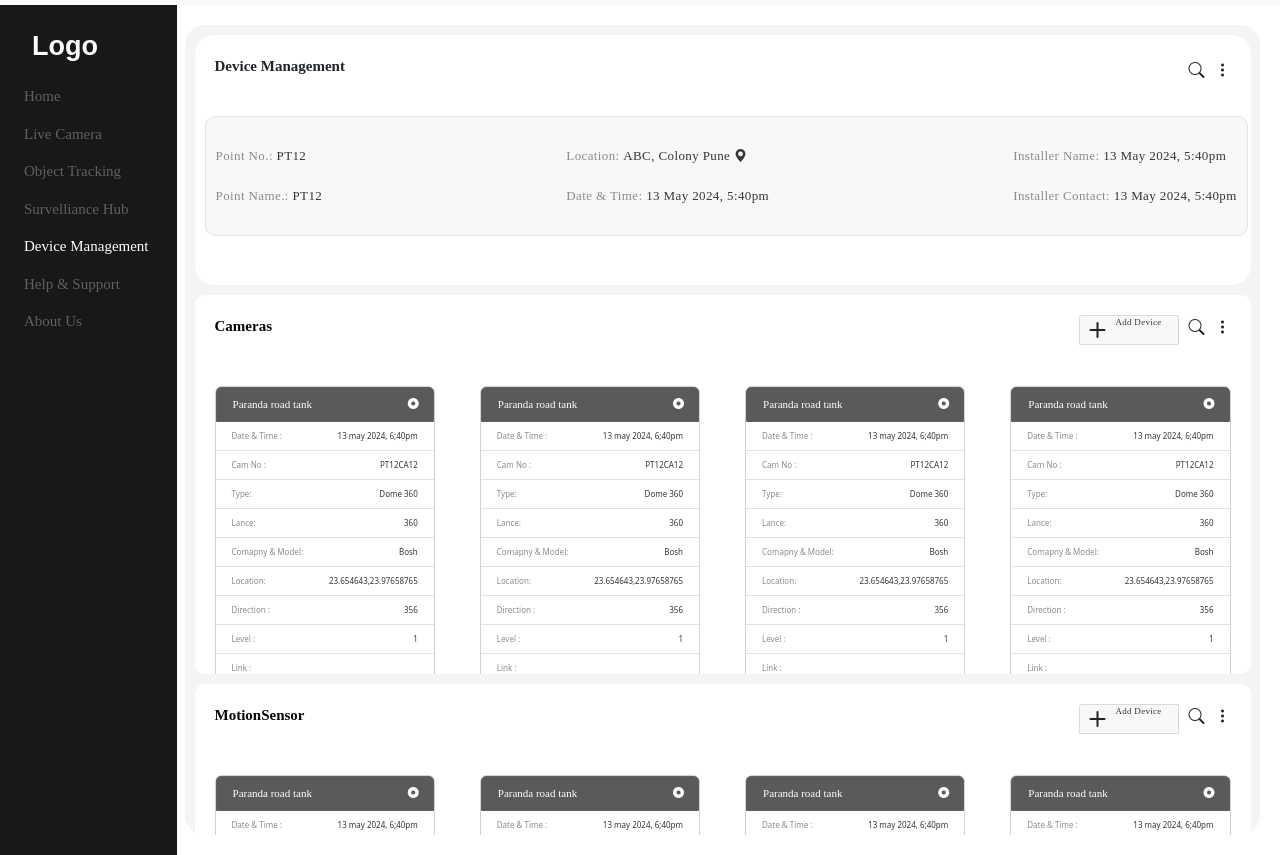
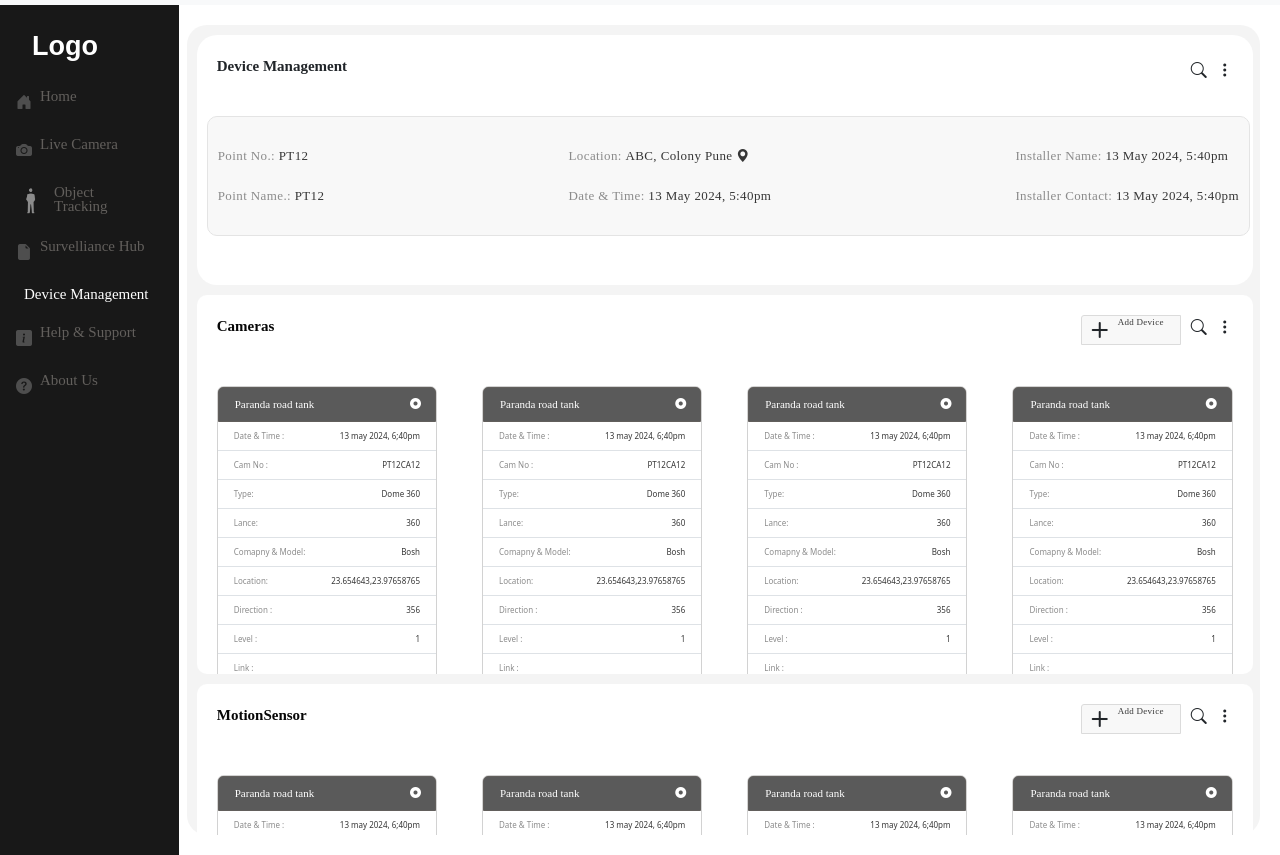
Before and after one commit to SiddhiBhadange/Task-4, a plain HTML site: page index.html in a window 1280 px wide. Shown: the part 73-928 px from the top of the page. Drawn offline with nearby package versions, Linux system fonts and the light colour scheme.

Commit message:
sixth commit

```diff
--- a/index.html
+++ b/index.html
@@ -73,7 +73,7 @@
                 <li class="nav-item my-sm-1 my-2">
                   <a href="#" class="nav-link text-black text-center text-sm-start" aria-current="page"
                     style=" display: flex;">
-
+                    <i class="bi bi-house-door-fill" style="color: #4e4e4e;"></i>
                     <span class="ms-2  d-sm-inline" style="color: #625F5C;font-family:Poppins;font-weight:400;font-size:15px;line-height: 13.5px;letter-spacing: 3%;">Home</span>
                   </a>
                 </li>
@@ -81,7 +81,7 @@
 
                 <li class="nav-item my-sm-1 my-2">
                   <a href="#" class="nav-link text-black" aria-current="page" style=" display: flex;">
-
+                    <i class="bi bi-camera-fill" style="color: #4e4e4e;"></i>
                     <span class="ms-2  d-sm-inline" style="color: #625F5C;font-family:Poppins;font-weight:400;font-size:15px;line-height: 13.5px;letter-spacing: 3%;">Live Camera</span>
                   </a>
                 </li>
@@ -90,7 +90,7 @@
                 <li class="nav-item  my-sm-1 my-2 ">
                   <a href="#" data-bs-toggle="collapse" class="nav-link text-black" aria-current="page"
                     style=" display: flex;">
-
+                    <img src="object.png" alt="" style="height: 30px;">
                     <span class="ms-2  d-sm-inline" style="color: #625F5C;font-family:Poppins;font-weight:400;font-size:15px;line-height: 13.5px;letter-spacing: 3%;">Object Tracking</span>
 
                   </a>
@@ -101,28 +101,28 @@
 
                 <li class="nav-item my-sm-1 my-2 ">
                   <a href="#" class="nav-link text-black" aria-current="page" style="display: flex;">
-
+                    <i class="bi bi-file-earmark-fill " style="color: #4e4e4e;" ></i>
                     <span class="ms-2  d-sm-inline" style="color: #625F5C;font-family:Poppins;font-weight:400;font-size:15px;line-height: 13.5px;letter-spacing: 3%;">Survelliance Hub</span>
                   </a>
                 </li>
 
                 <li class="nav-item my-sm-1 my-2 ">
                   <a href="#" class="nav-link text-black" aria-current="page" style="display: flex;">
-
+                    <i class="fa-solid fa-laptop-mobile" style="color: #FFFFFF;"></i>
                     <span class="ms-2  d-sm-inline" style="color:  #FFFFFF;font-family:Poppins;font-weight:400;font-size:15px;line-height: 13.5px;letter-spacing: 3%;">Device Management</span>
                   </a>
                 </li>
 
                 <li class="nav-item my-sm-1 my-2 ">
                   <a href="#" class="nav-link text-black" aria-current="page" style="display: flex;">
-
+                    <i class="bi bi-info-square-fill" style="color:#4e4e4e;"></i>
                     <span class="ms-2  d-sm-inline" style="color: #625F5C;font-family:Poppins;font-weight:400;font-size:15px;line-height: 13.5px;letter-spacing: 3%;">Help & Support</span>
                   </a>
                 </li>
 
                 <li class="nav-item my-sm-1 my-2 ">
                   <a href="#" class="nav-link text-black" aria-current="page" style="display: flex;">
-
+                    <i class="bi bi-question-circle-fill" style="color: #4e4e4e;"></i>
                     <span class="ms-2  d-sm-inline" style="color: #625F5C;font-family:Poppins;font-weight:400;font-size:15px;line-height: 13.5px;letter-spacing: 3%;">About Us</span>
                   </a>
                 </li>
```
Also changed, not shown: object.png (added).
